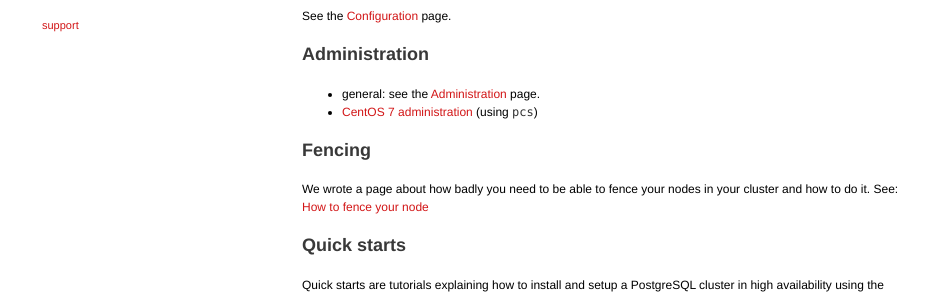
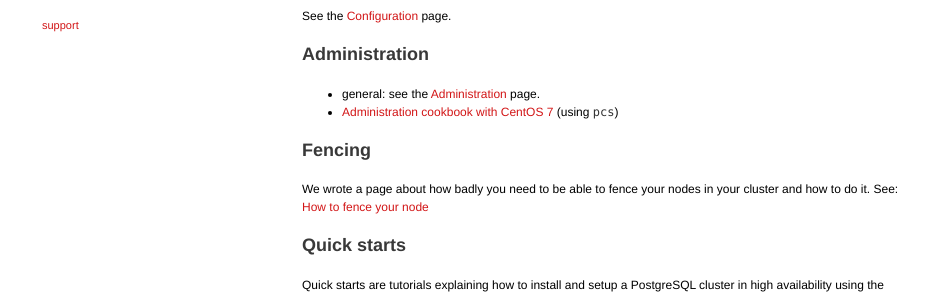
Before and after one commit to ClusterLabs/PAF, a Jekyll site: the page built from documentation.md, in a window 1280 px wide. Shown: the part 293-589 px from the top of the page, without its empty margins (173-1101 px from the left). Built offline with Jekyll 4.4.1, drawn with Linux system fonts in a browser that asks for light colours.

Commit message:
Rename the c7 admin page as c7 admin cookbook

```diff
--- a/documentation.md
+++ b/documentation.md
@@ -21,7 +21,7 @@ See the [Configuration]({{ site.baseurl }}/configuration.html) page.
 
 * general: see the [Administration]({{ site.baseurl }}/administration.html)
   page.
-* [CentOS 7 administration]({{ site.baseurl }}/CentOS-7-admin.html) (using `pcs`)
+* [Administration cookbook with CentOS 7]({{ site.baseurl }}/CentOS-7-admin-cookbook.html) (using `pcs`)
 
 ## Fencing
 
```
Also changed, not shown: CentOS-7-admin-cookbook.md (renamed from CentOS-7-admin.md).
